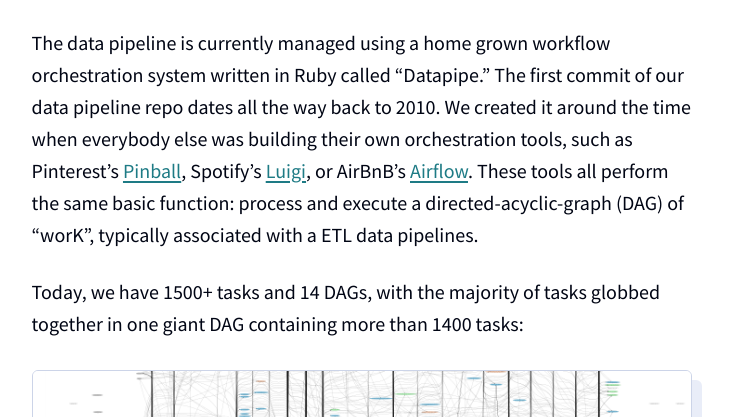
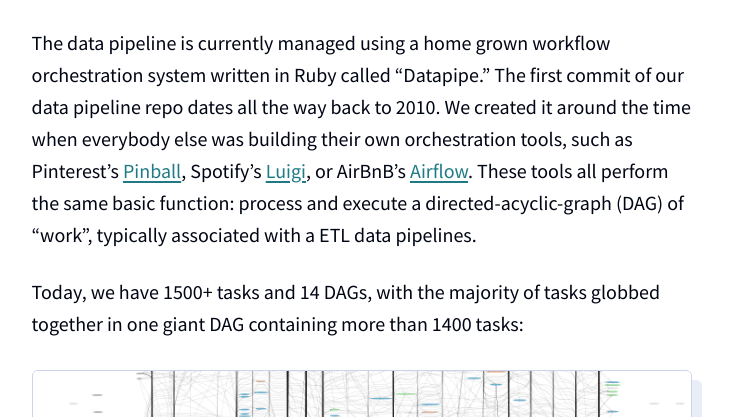
Before and after one commit to scribd/scribd.github.io, a Jekyll site: the page built from _posts/2020-02-19-modernizing-an-old-data-pipeline.md, in a window 1280 px wide and 900 px high, scrolled down 492 px. Shown: the part 102-519 px from the top of the window, without its empty margins (342-1075 px from the left). Built offline with Jekyll 4.4.1, drawn with Linux system fonts in a browser that asks for light colours.

Commit message:
Mini typo

```diff
--- a/_posts/2020-02-19-modernizing-an-old-data-pipeline.md
+++ b/_posts/2020-02-19-modernizing-an-old-data-pipeline.md
@@ -22,7 +22,7 @@
 such as Pinterest's [Pinball](https://github.com/pinterest/pinball), Spotify's
 [Luigi](https://github.com/spotify/luigi), or AirBnB's
 [Airflow](https://airflow.apache.org/). These tools all perform the same
-basic function: process and execute a directed-acyclic-graph (DAG) of "worK",
+basic function: process and execute a directed-acyclic-graph (DAG) of "work",
 typically associated with a ETL data pipelines.
 
 Today, we have 1500+ tasks and 14 DAGs, with the majority of tasks globbed
```
